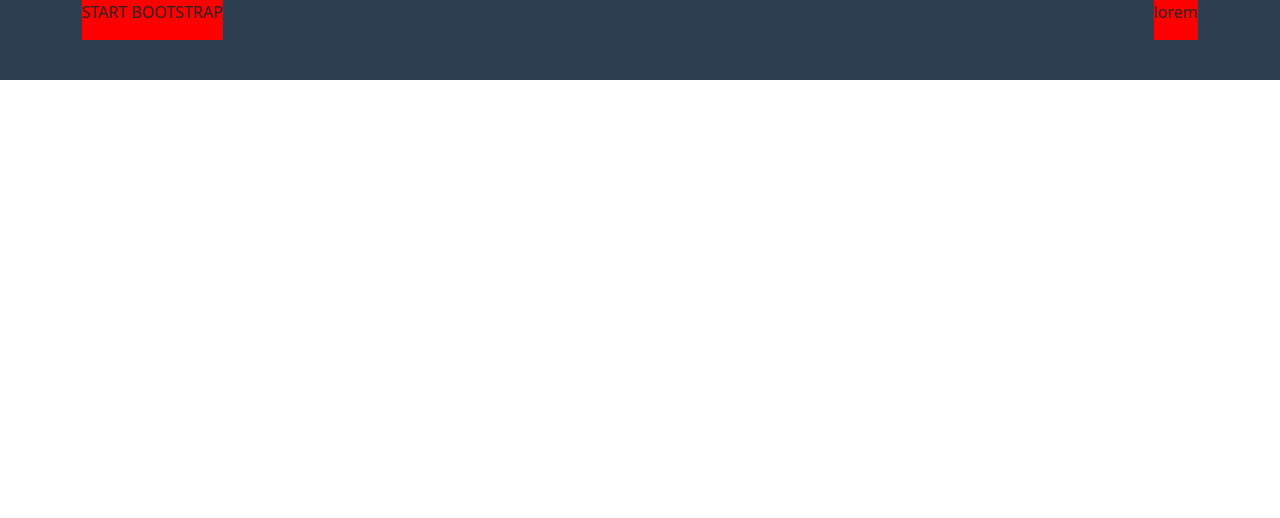
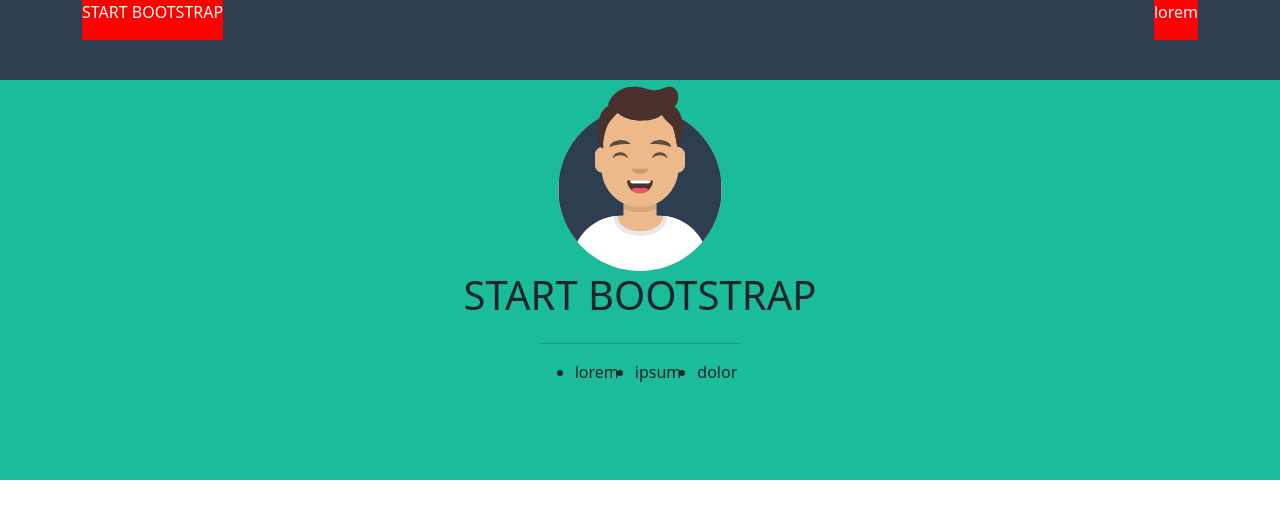
Before and after one commit to LeoneCarmelo/html-css-bootstrap-freelancer, a plain HTML site: page index.html in a window 1280 px wide. Drawn offline with nearby package versions, Linux system fonts and the light colour scheme.

Commit message:
Add banner

```diff
--- a/assets/css/style.css
+++ b/assets/css/style.css
@@ -1,18 +1,43 @@
 /* #region Debug */
 .debug header {
     height: 80px;
-    background-color: var(--header);
+    color:white;
 }
 
 .debug .left, .debug .right {
     height:40px;
     background-color: red;
 }
+
+.debug hr {
+    width:200px;
+}
+
 /* #endregion Debug */
 
 /* #region Color */
 :root {
     --header:#2c3e50;
+    --section:#1abc9c;
 }
 
 /* #endregion Colors */
+
+/* #region Header */
+header {
+    background-color: var(--header);
+}
+
+/* #endregion Header */
+
+/* #region Banner */
+.banner {
+    background-color: var(--section);
+    min-height: 400px;
+}
+
+.avatar {
+    width:180px;
+}
+
+/* #endregion Banner */
--- a/index.html
+++ b/index.html
@@ -12,12 +12,26 @@
 <body class="debug">
 <!-- Header -->
     <header>
-        <div class="container d-flex justify-content-between align-items-center">
-            <div class="left">START BOOTSTRAP</div>
-            <div class="right">lorem</div>
+        <div class="container d-flex justify-content-between">
+                <div class="left">START BOOTSTRAP</div>
+                <div class="right">lorem</div>
         </div>
     </header>
-
+<!-- Banner -->
+    <section class="banner">
+        <div class="container-md d-flex justify-content-center flex-column align-items-center">
+            <div class="avatar">
+                <img src="./assets/img/avatar.svg" alt="">
+            </div>
+            <h1>START BOOTSTRAP</h1>
+            <hr>
+            <ul class="d-flex gap-3">
+                <li>lorem</li>
+                <li>ipsum</li>
+                <li>dolor</li>
+            </ul>
+        </div>
+    </section>
     <script src="https://cdn.jsdelivr.net/npm/bootstrap@5.2.3/dist/js/bootstrap.bundle.min.js"></script>
 </body>
 </html>
```
